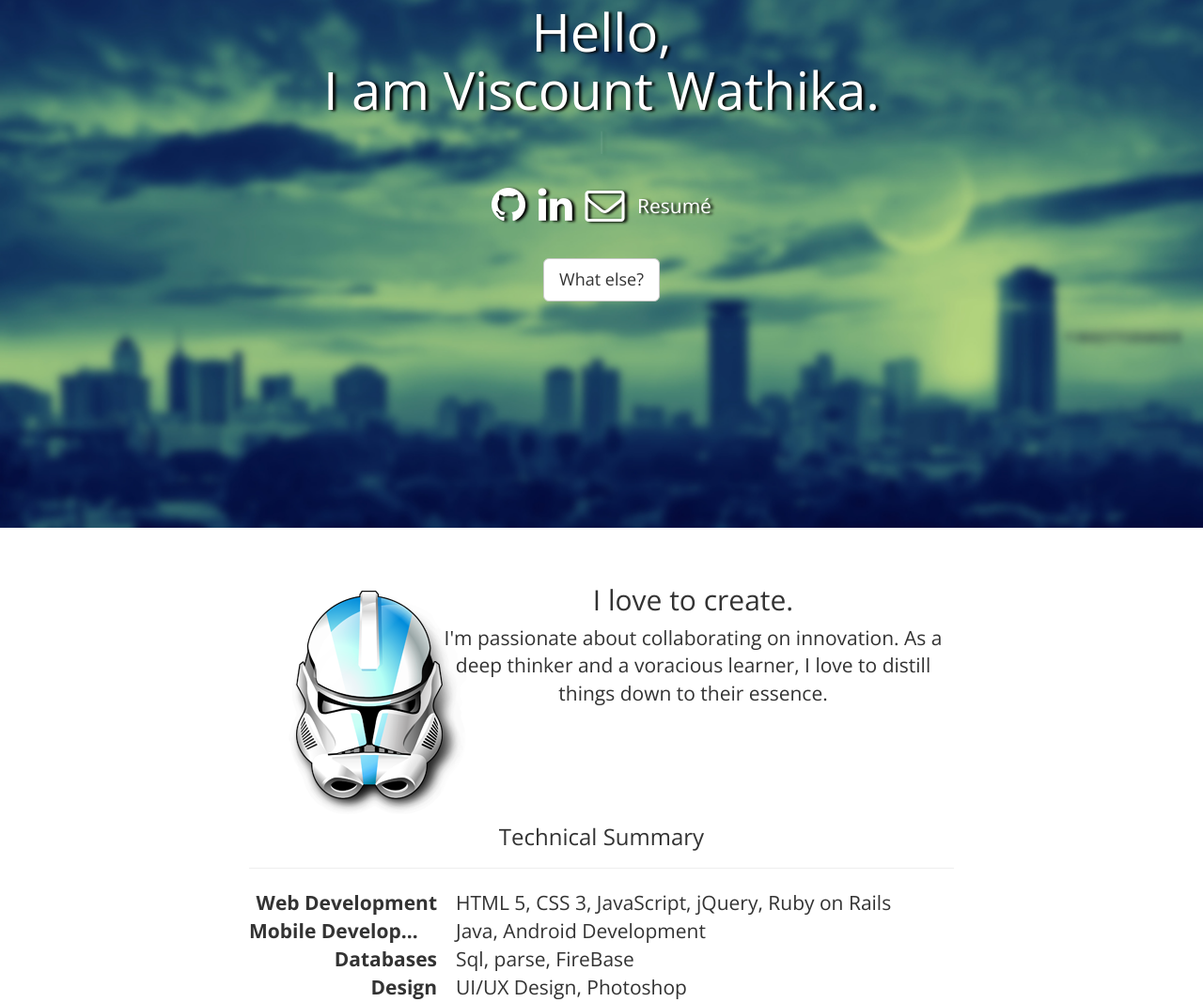
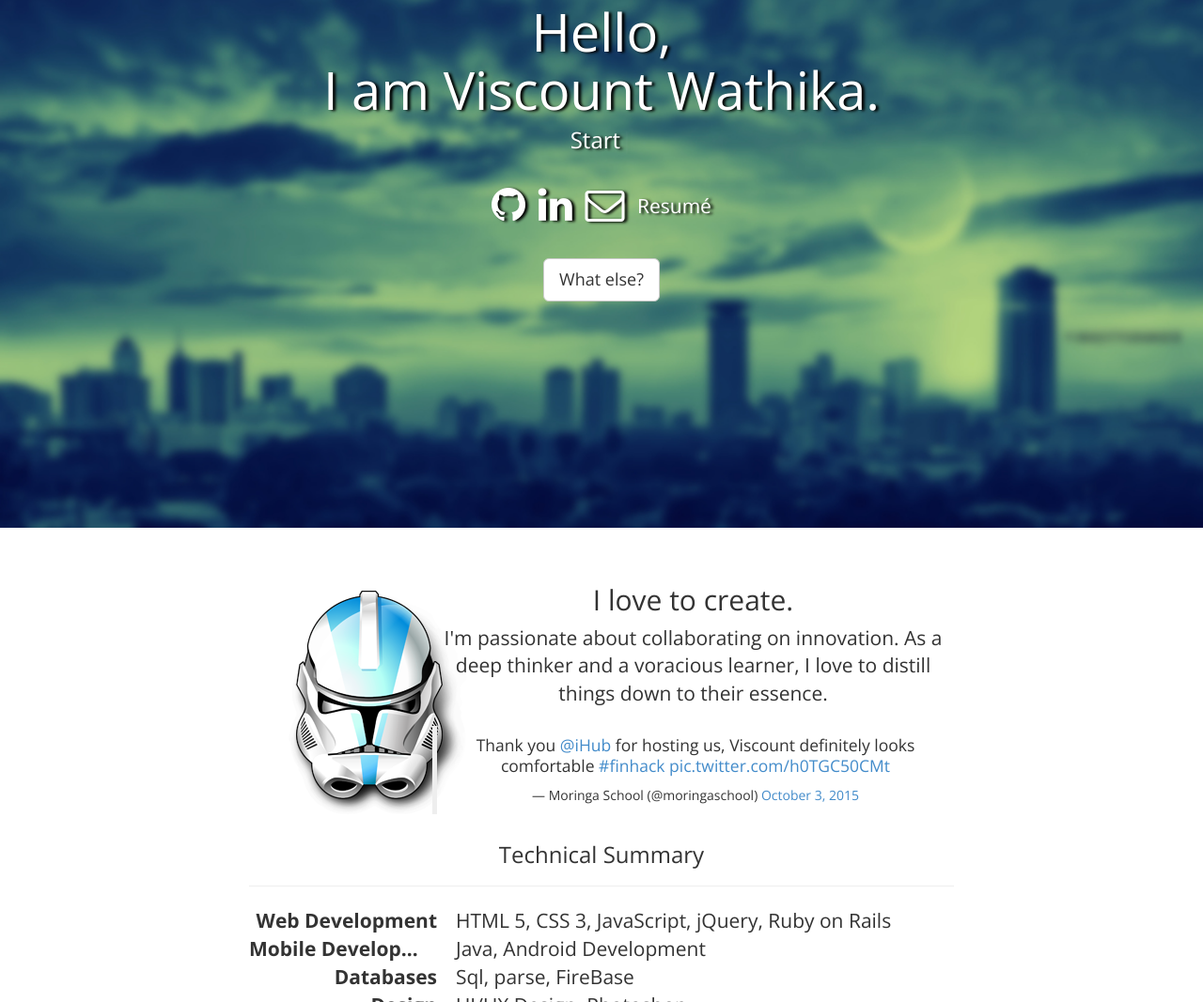
Before and after one commit to wathika/wathika.github.io, a plain HTML site: page index.html in a window 1280 px wide. Shown: the part 238-1305 px from the top of the page at 94% size. Drawn offline with nearby package versions, Linux system fonts and the light colour scheme.

Commit message:
Update index.html

```diff
--- a/index.html
+++ b/index.html
@@ -83,6 +83,8 @@
             <div class="col-md-6 text-center">
                 <h2>I love to create.</h2>
                 <p class="lead">I'm passionate about collaborating on innovation. As a deep thinker and a voracious learner, I love to distill things down to their essence. </p>
+                <blockquote class="twitter-tweet" lang="en"><p lang="en" dir="ltr">Thank you <a href="https://twitter.com/iHub">@iHub</a> for hosting us, Viscount definitely looks comfortable <a href="https://twitter.com/hashtag/finhack?src=hash">#finhack</a> <a href="http://t.co/h0TGC50CMt">pic.twitter.com/h0TGC50CMt</a></p>&mdash; Moringa School (@moringaschool) <a href="https://twitter.com/moringaschool/status/650259725846769664">October 3, 2015</a></blockquote>
+<script async src="//platform.twitter.com/widgets.js" charset="utf-8"></script>
             </div>
         </div>
         <div class="row">
```
